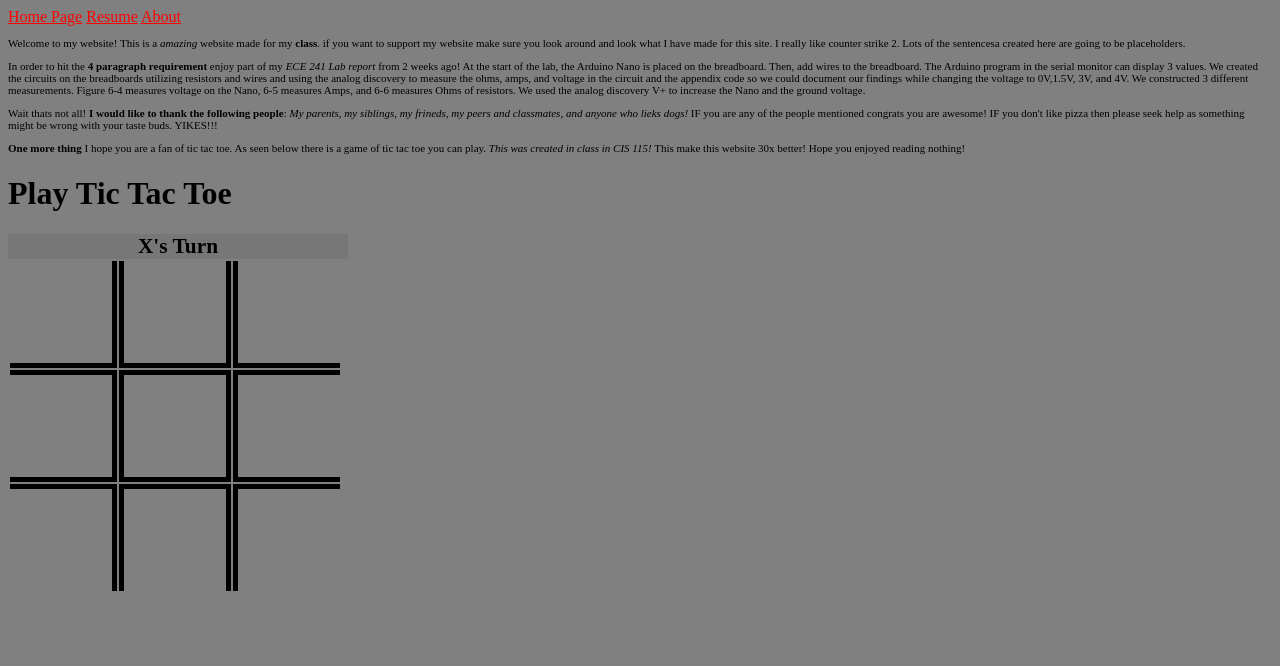
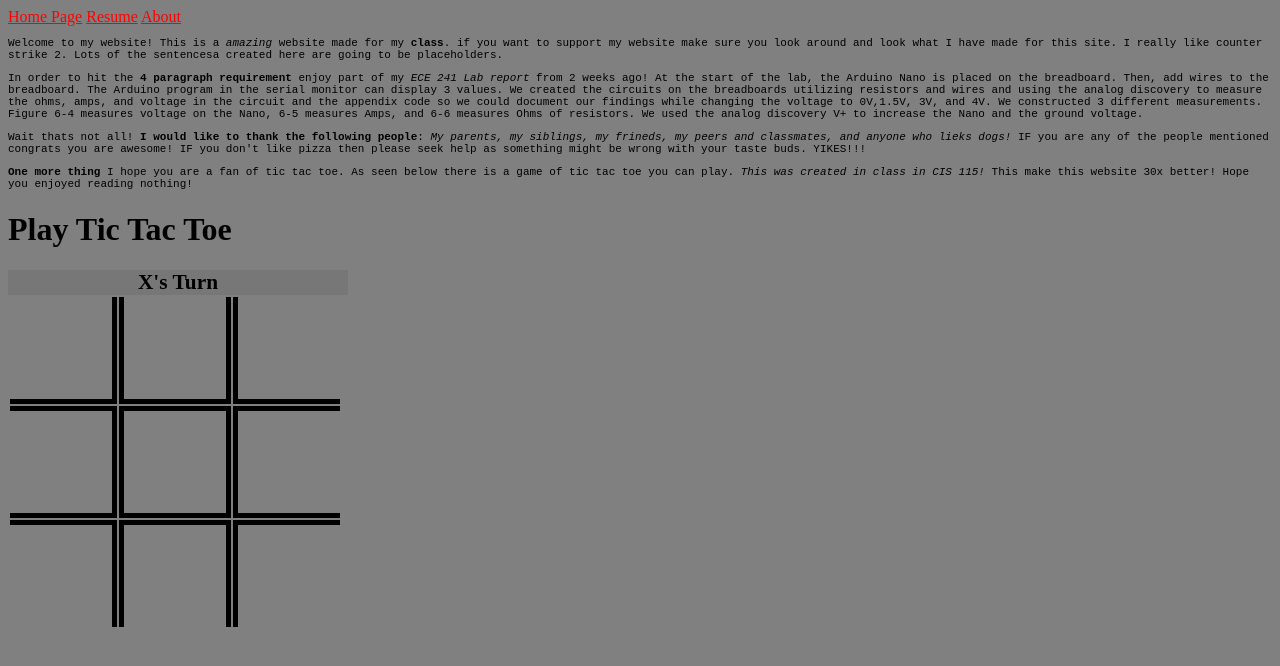
Before and after one commit to mrb1shop/mrb1shop.github.io, a plain HTML site: page index.html in a window 1280 px wide. Drawn offline with nearby package versions, Linux system fonts and the light colour scheme.

Commit message:
Update fancy.css

```diff
--- a/fancy.css
+++ b/fancy.css
@@ -18,7 +18,7 @@ background-color:gray;
 
 p {
 	font-size:11px;
-	font-style:Monospace;
+	font-family:Monospace;
 }
 h1 {
 	font-size: 32px;
```
